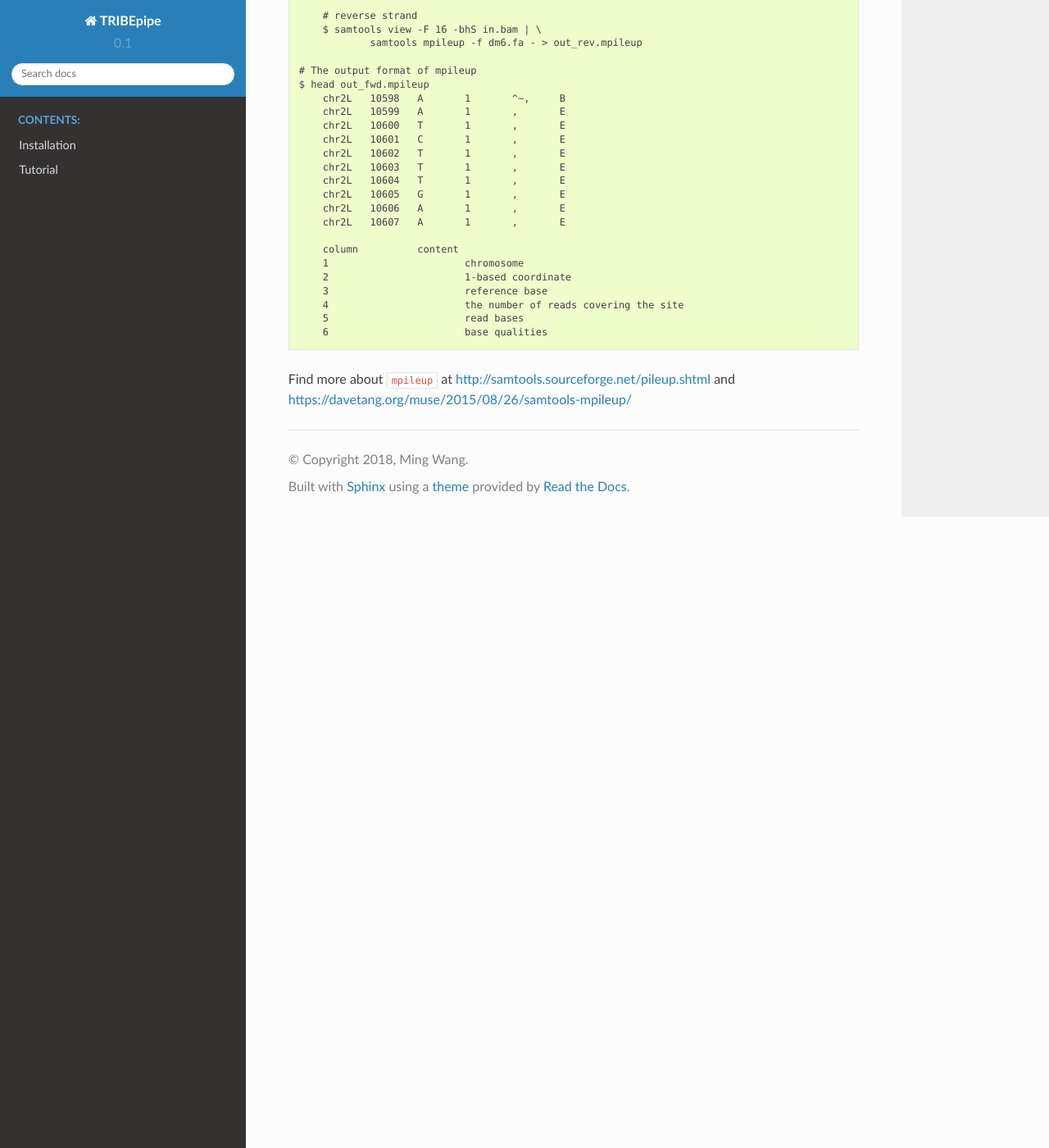
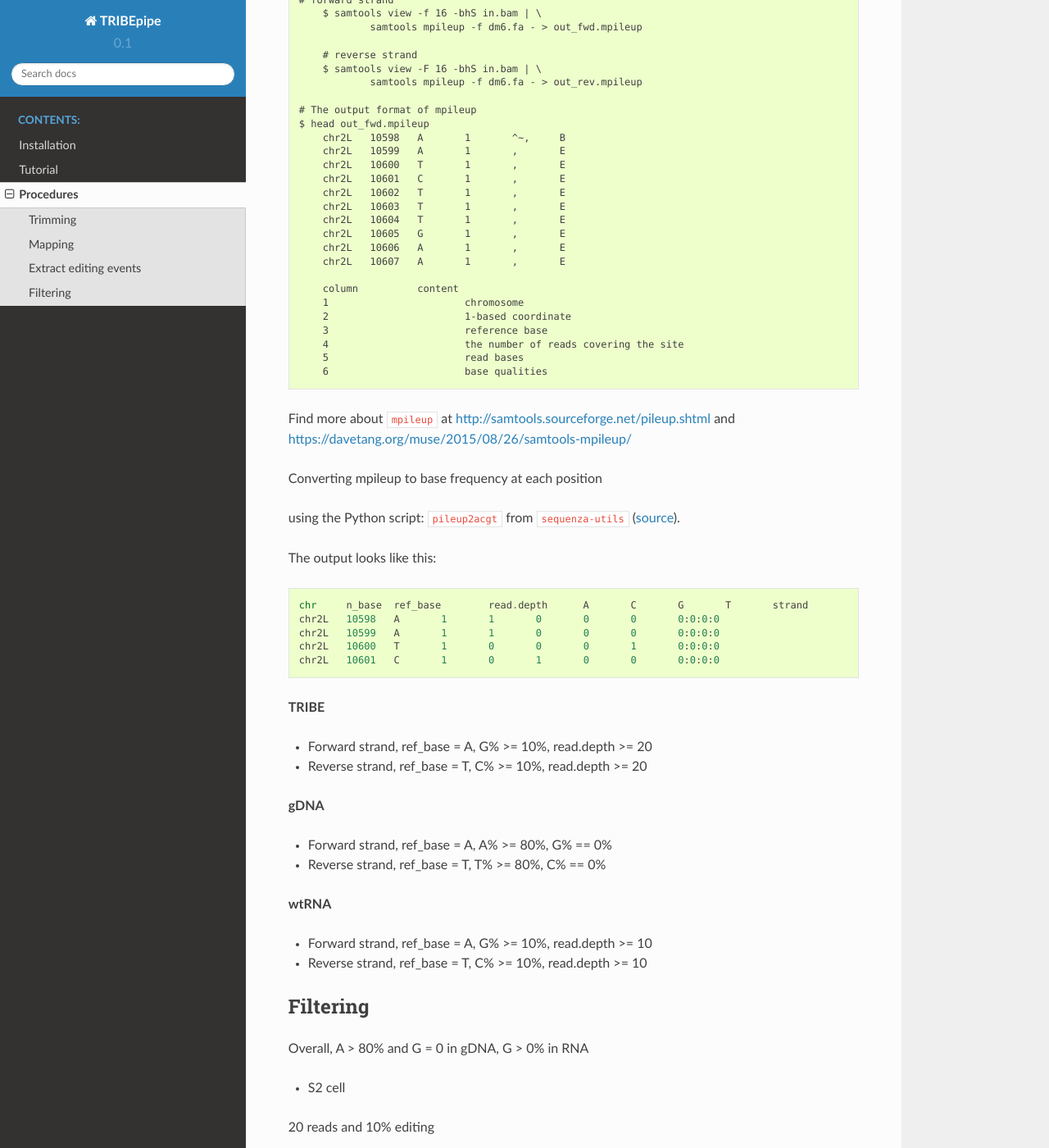
Before and after one commit to bakerwm/TRIBEpipe, a Sphinx documentation site: the page built from docs/source/Procedures.rst, in a window 1280 px wide and 1400 px high, scrolled down 1248 px. Shown: the whole window at 82% size. Built offline with Sphinx 7.4.7 and the Read the Docs theme 2.0.0, drawn with Linux system fonts in a browser that asks for light colours; some of the changed text lies outside the part shown.

Commit message:
add Procedures

```diff
--- a/docs/source/Procedures.rst
+++ b/docs/source/Procedures.rst
@@ -11,7 +11,7 @@ Here will explain the procedures of TRIBEpipe:
 
 
 Trimming
-----------
+--------
 
 Trim 3' adapter ``-a`` and low-quality bases ``-q 20``, cut 7-nt at 5' end (NSR library).
 
@@ -33,9 +33,11 @@ Trim 3' adapter ``-a`` and low-quality bases ``-q 20``, cut 7-nt at 5' end (NSR
 
 
 Mapping
----------
+-------
 
-Mapping reads to reference genome with STAR
+Mapping reads to reference genome with STAR.
+
+PCR duplicates were not removed for editing analysis.
 
 ::
 
@@ -55,13 +57,13 @@ Mapping reads to reference genome with STAR
 
 
 Extract editing events
------------------------
+----------------------
 
 Extract the nucleotide frequencies at each position on chromosome with ``samtools mpileup``
 
 ::
 
-	# forward strand
+    # forward strand
 	$ samtools view -f 16 -bhS in.bam | \
 		samtools mpileup -f dm6.fa - > out_fwd.mpileup
 
@@ -92,3 +94,68 @@ Extract the nucleotide frequencies at each position on chromosome with ``samtool
 
 
 Find more about ``mpileup`` at http://samtools.sourceforge.net/pileup.shtml and https://davetang.org/muse/2015/08/26/samtools-mpileup/
+
+Converting mpileup to base frequency at each position
+
+using the Python script: ``pileup2acgt`` from ``sequenza-utils`` (source_).
+
+.. _source: https://bitbucket.org/sequenza_tools/sequenza-utils
+
+The output looks like this:
+
+::
+
+    chr     n_base  ref_base        read.depth      A       C       G       T       strand
+    chr2L   10598   A       1       1       0       0       0       0:0:0:0
+    chr2L   10599   A       1       1       0       0       0       0:0:0:0
+    chr2L   10600   T       1       0       0       0       1       0:0:0:0
+    chr2L   10601   C       1       0       1       0       0       0:0:0:0
+
+**TRIBE**
+
+- Forward strand, ref_base = A, G% >= 10%, read.depth >= 20
+
+- Reverse strand, ref_base = T, C% >= 10%, read.depth >= 20
+
+**gDNA**
+
+- Forward strand, ref_base = A, A% >= 80%, G% == 0%
+
+- Reverse strand, ref_base = T, T% >= 80%, C% == 0%
+
+**wtRNA**
+
+- Forward strand, ref_base = A, G% >= 10%, read.depth >= 10
+
+- Reverse strand, ref_base = T, C% >= 10%, read.depth >= 10
+
+
+Filtering
+----------
+
+Overall, A > 80% and G = 0 in gDNA, G > 0% in RNA
+
++ S2 cell
+
+20 reads and 10% editing
+
++ In neurons
+
+remove endogenous editing events: 10 reads, 10% editing
+
+A lower threshold (10 reads, 10% editing) was used to define endogenous editign events.
+
+All endogenous editing events detected were excluded from downstream analysis of TRIBE-expressing neurons.
+
+
+.. note::
+
+    HyperTRIBE is an improved version of TRIBE,
+
+    Criteria:
+
+    1. >= 20 reads in each replicate
+    2. in gDNA, A >= 80%, G = 0
+    3. A >= 10% in mRNA (editing)
+
+Append the gene name to the editing record.
--- a/docs/source/index.rst
+++ b/docs/source/index.rst
@@ -26,6 +26,7 @@ TRIBE_ [#]_ (HyperTRIBE_ is an imporved version [#]_) is a technique used for th
 
    Installation
    Tutorial
+   Procedures
 
 
 Indices and tables
```
